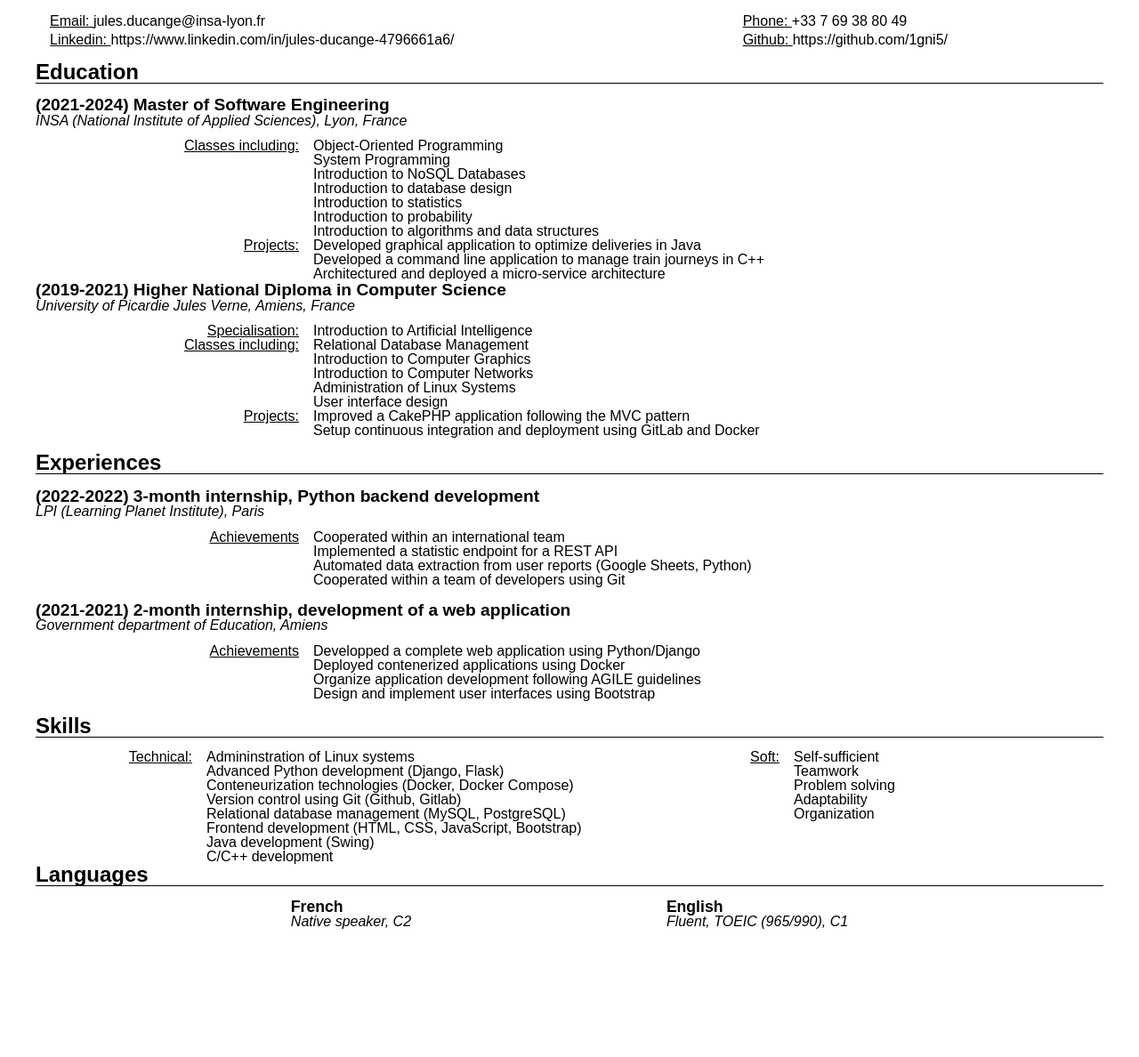
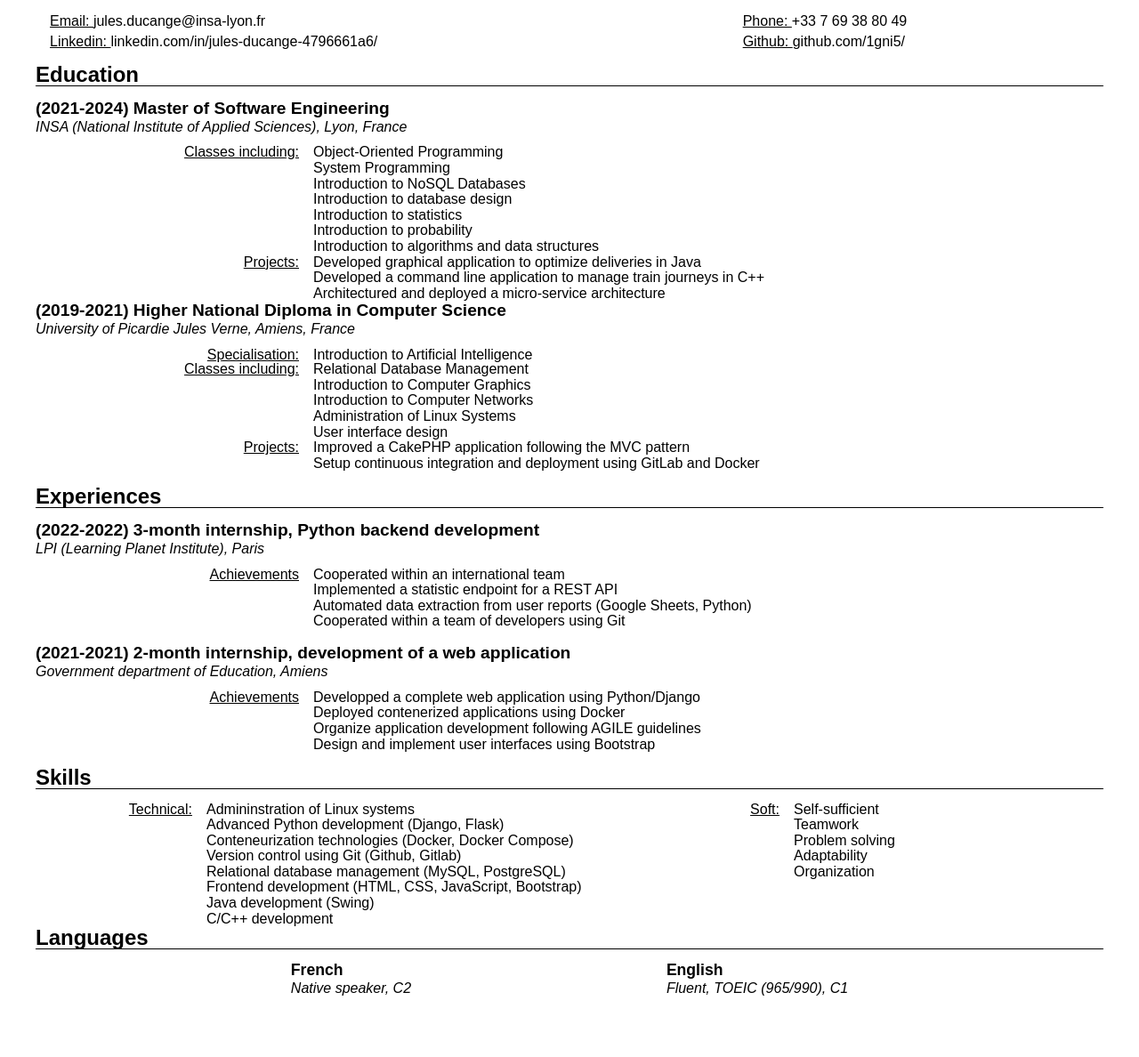
Before and after one commit to 1gni5/rezu-me, a Flask app: page /render/ in a window 1280 px wide. Shown: the part 88-1276 px from the top of the page at 89% size. Before the commit the page ends 1132 px from the top, so only its background shows below. Run offline with Flask 2, Linux system fonts and the light colour scheme.

Commit message:
Small graphics corrections

```diff
--- a/db/master.json
+++ b/db/master.json
@@ -4,8 +4,8 @@
     "contact": {
         "email": "jules.ducange@insa-lyon.fr",
         "phone": "+33 7 69 38 80 49",
-        "linkedin": "https://www.linkedin.com/in/jules-ducange-4796661a6/",
-        "github": "https://github.com/1gni5/"
+        "linkedin": "linkedin.com/in/jules-ducange-4796661a6/",
+        "github": "github.com/1gni5/"
     },
     "personal": {
         "name": "Jules Ducange",
--- a/src/static/stylesheets/render.css
+++ b/src/static/stylesheets/render.css
@@ -7,11 +7,7 @@ body {
 
 li {
     list-style: none;
-}
-
-.decorated li {
-    list-style: disc;
-    margin-left: 2em;
+    padding-bottom: 0.1em;
 }
 
 /* --- Header --- */
@@ -60,6 +56,7 @@ li {
 .item-title {
     font-size: 1.2em;
     font-weight: bold;
+    margin-bottom: 0.2em;
 }
 
 .item-subtitle {
```
